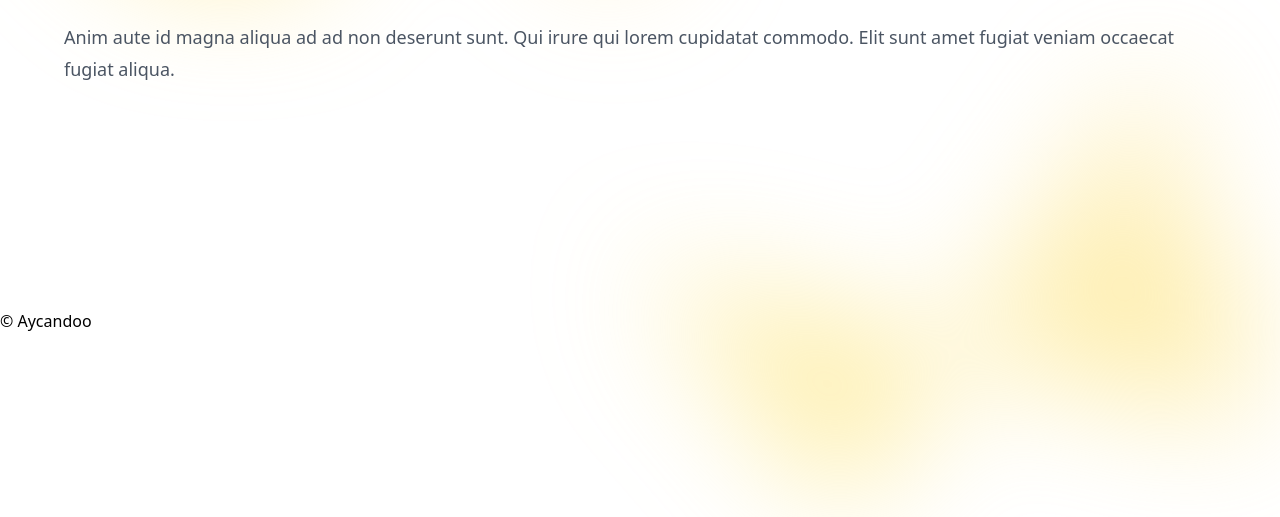
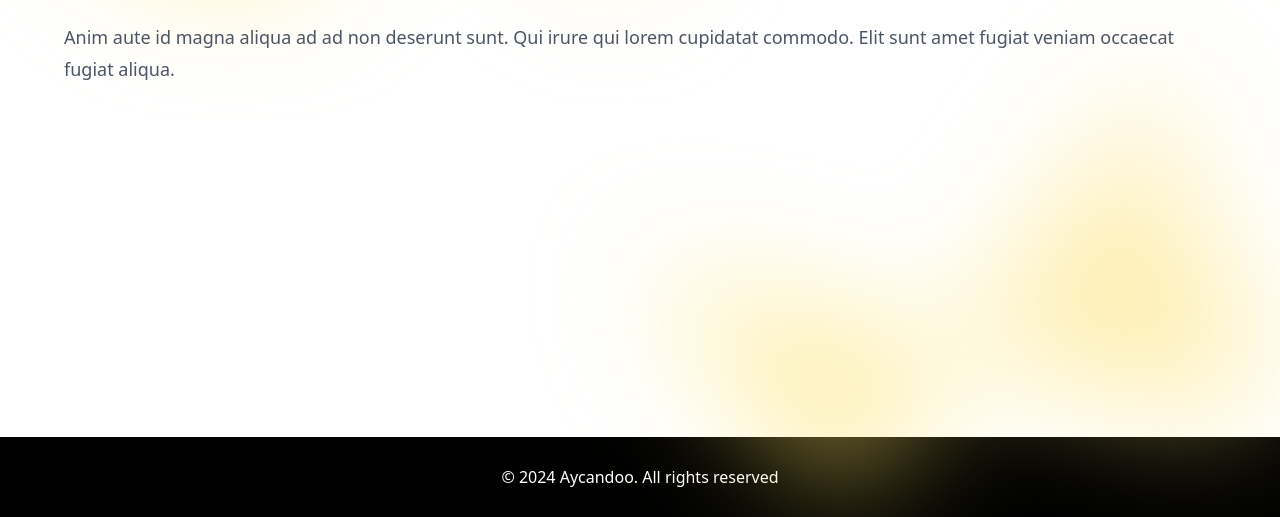
Before and after one commit to Aycandoo/aycandoo.fr, a Gatsby site: page / in a window 1280 px wide. Shown: the part 462-979 px from the top of the page. Built offline with nearby package versions, Linux system fonts and the light colour scheme; Gatsby itself is replaced by a stand-in of ours; a web font is replaced by a local one.

Commit message:
feat: update footer

```diff
--- a/src/structure/footer.tsx
+++ b/src/structure/footer.tsx
@@ -1,7 +1,11 @@
 import React from 'react';
 
 const Footer = () => {
-  return <footer>&copy; Aycandoo</footer>;
+  return (
+    <footer className="bg-black text-white flex items-center justify-center h-20 w-full mt-32">
+      &copy; 2024 Aycandoo. All rights reserved
+    </footer>
+  );
 };
 
 export default Footer;
```
